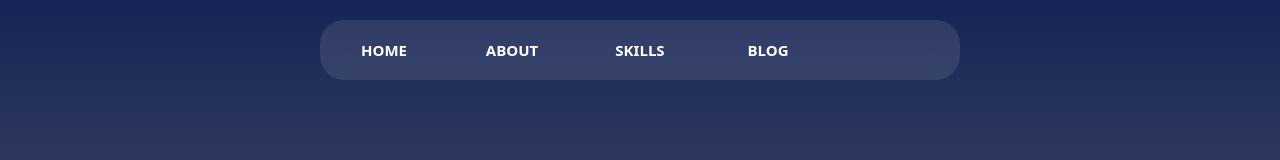
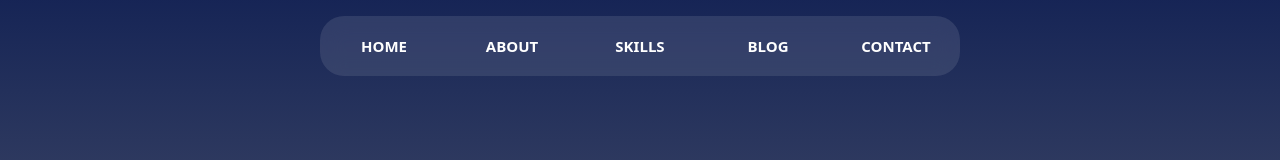
Before and after one commit to officialuseumang/Port, a website: page Src/index.html in a window 1280 px wide. Shown: the top 160 px of the page. Drawn offline with Linux system fonts and the light colour scheme.

```diff
--- a/Src/index.html
+++ b/Src/index.html
@@ -9,7 +9,7 @@
     <section class="bg-linear-to-b from-blue-950 via-[#deb887] to-blue-900 max-w-screen h-full overflow-x-hidden flex flex-col px-3">
 
         <!-- Navigation -->
-  <div class="h-[60px] mt-5 flex sm:justify-center max-sm:justify-between ">
+  <div class="h-[60px] mt-4 flex sm:justify-center max-sm:justify-around ">
 
         <nav class="h-full w-160 bg-white/10 backdrop-blur-md rounded-3xl grid grid-cols-5 text-white text-[15px] font-bold relative
             max-sm:hidden">
@@ -17,6 +17,7 @@
             <a href="#" class="hover:text-green-400 hover:text-[17px] flex justify-center items-center">ABOUT</a>
             <a href="#" class="hover:text-green-400 hover:text-[17px] flex justify-center items-center">SKILLS</a>
             <a href="#" class="hover:text-green-400 hover:text-[17px] flex justify-center items-center">BLOG</a>
+            <a href="#" class="hover:text-green-400 hover:text-[17px] flex justify-center items-center">CONTACT</a>
         </nav>
         <h2 class="font-bold text-white text-2xl sm:hidden">👋<span class="text-amber-200">Umang</span> Ghimire</h2>
     <div class="sm:hidden">
```
